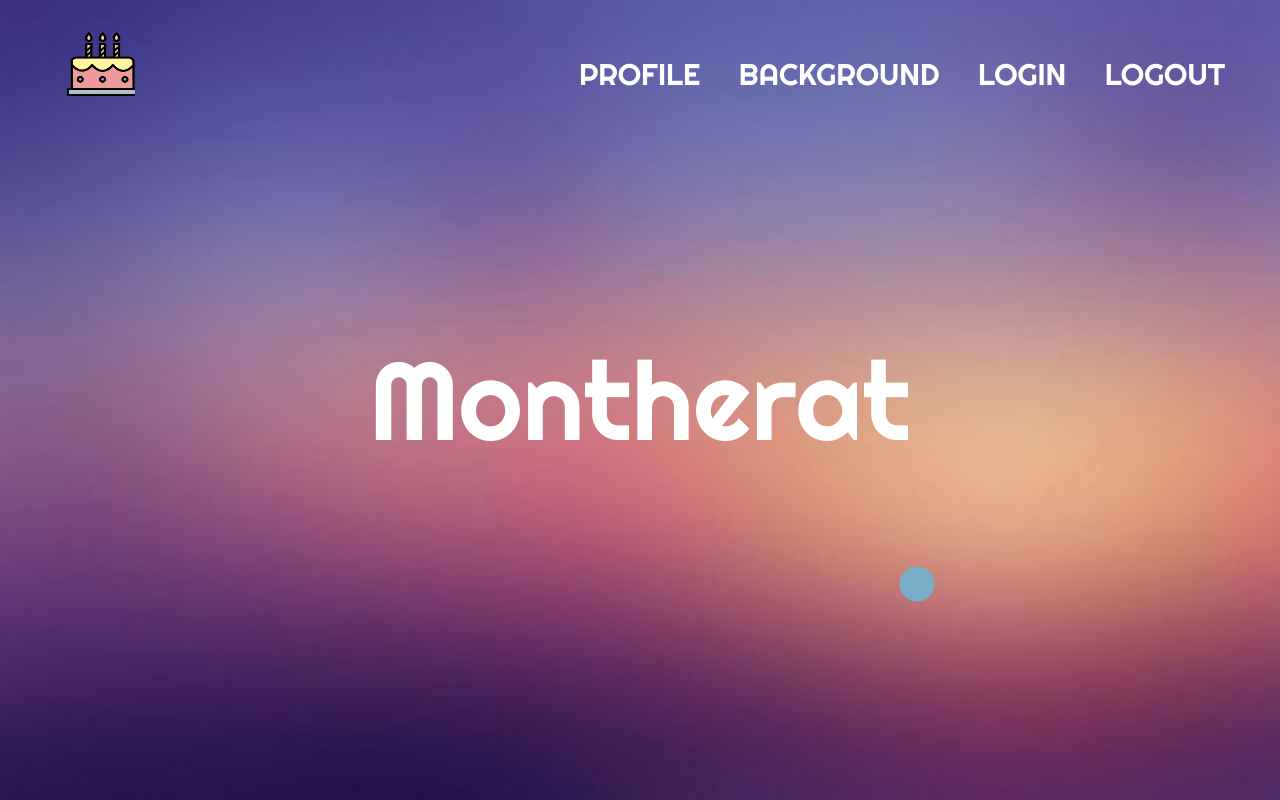
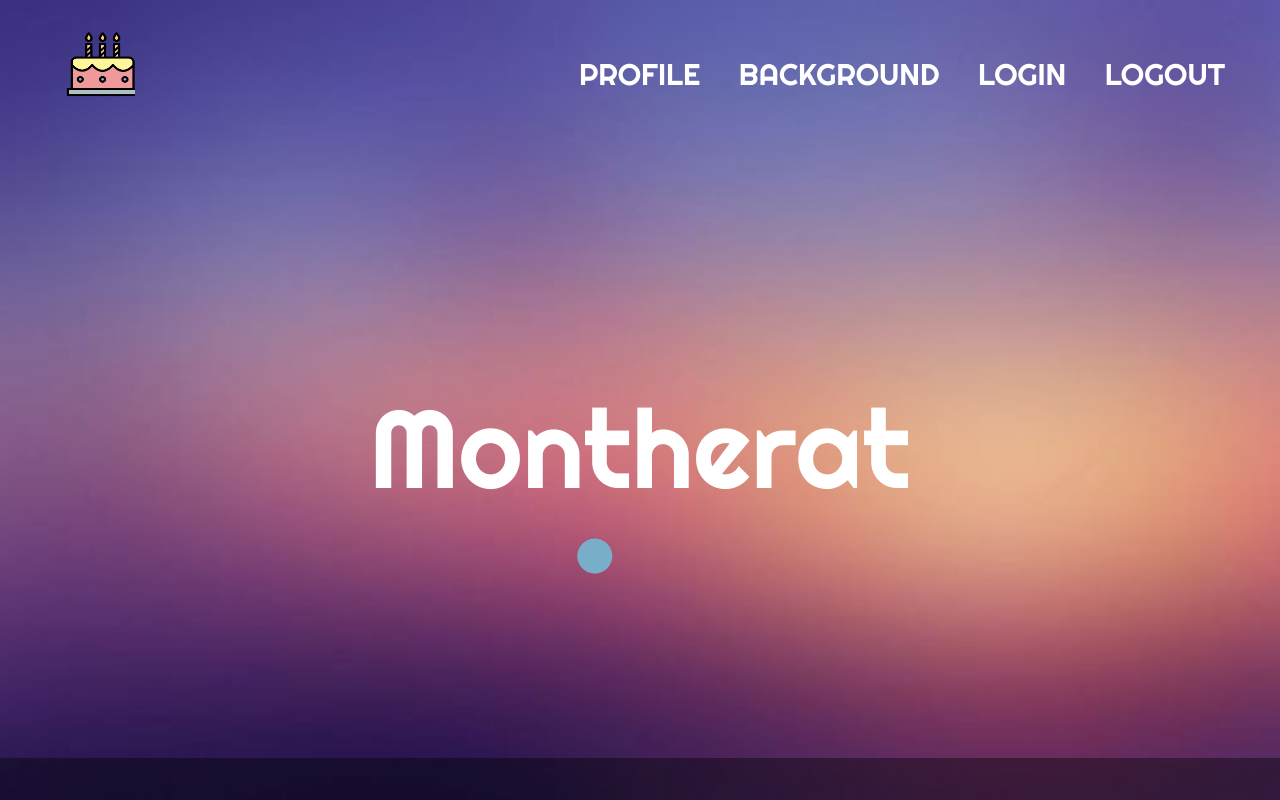
Before and after one commit to Sthdire/django_project, a Django app: page / in a window 1280 px wide. Run offline with Django 4.2, Linux system fonts and the light colour scheme.

Commit message:
animation update and fix

```diff
--- a/VI_P/main/static/css/style_a.css
+++ b/VI_P/main/static/css/style_a.css
@@ -25,6 +25,17 @@ h1,h2,h3,h4,h5,h6{
     width: 100%;
     background-size: cover;
     -webkit-background-size: cover;
+}
+.intro__inner{
+    max-width: 750px;
+    width: 100%;
+    height: 250px;
+    position: relative;
+    top: 400px;
+    left: 50%;
+    margin-right: -50%;
+    transform: translate(-50%, -50%);
+
 }
 .header__inner{
     display: flex;
@@ -75,10 +86,8 @@ h1,h2,h3,h4,h5,h6{
     width: 35px;
     height: 35px;
     position: absolute;
-    margin: 65px 195px;
     border-radius: 50%;
-    top: 13%;
-    left: 298px;
+
 
 }
 .link__text{
@@ -92,5 +101,24 @@ h1,h2,h3,h4,h5,h6{
     transition: color .3s linear;
 }
 .nav__link:hover{
-    color: rgba(0, 0, 0, 0.4);;
+    color: rgba(0, 0, 0, 0.4);
 }
+.back__header{
+    background:rgba(0, 0, 0, 0.4);
+    width: 100%;
+    height:42px;
+    position: absolute;
+    top: 100%;
+    transform: translate(0, -100%)
+}
+.back__header__inner{
+    width: 100%;
+    height: 100%;
+    max-width: 700px;
+    display: flex;
+    justify-content: space-between;
+    position:absolute;
+    left: 50%;
+    transform: translate(-50%, 0 )
+
+}
--- a/VI_P/main/templates/temp/index.html
+++ b/VI_P/main/templates/temp/index.html
@@ -27,11 +27,17 @@
                 </div>
         </div>
         </div>
+
+
 </div>
     <div class="intro">
+        <div class="back__header">
+            <div class="back__header__inner">
+            </div>
+        </div>
 
         <svg id="demo-svg" width="1" height="1">
-    <path fill="none" d="M 300 300 Q 300 400 450 400 L 487 401 Q 638 395 637 298 "></path>
+    <path fill="none" d="M 209 116 Q 201 146 274 208 Q 374 232 459 207 Q 543 165 544 119 "></path>
 </svg>
         <div class="container">
             <div class="intro__inner">
@@ -41,6 +47,7 @@
                 </div>
 
             </div>
+
 
     </div>
 
```
